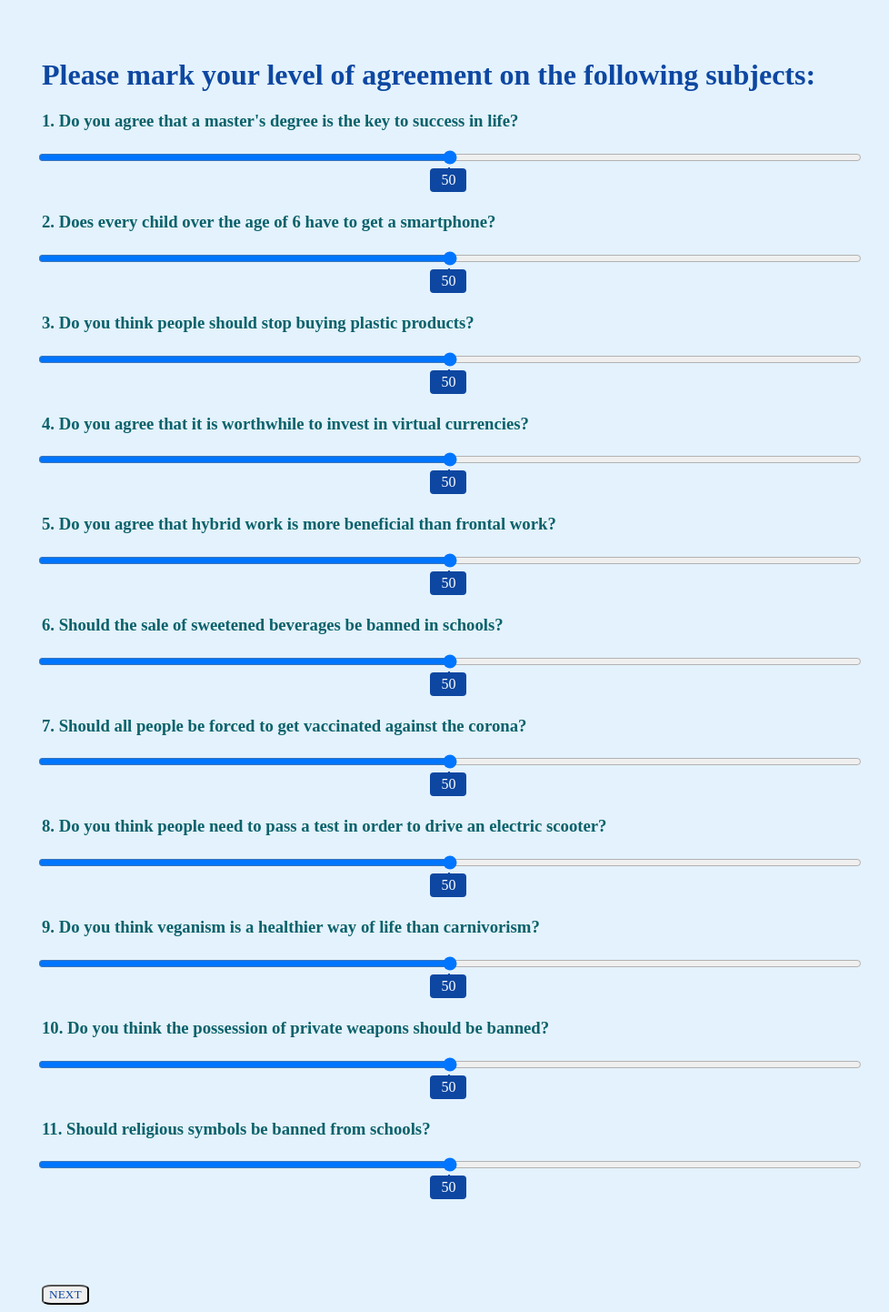
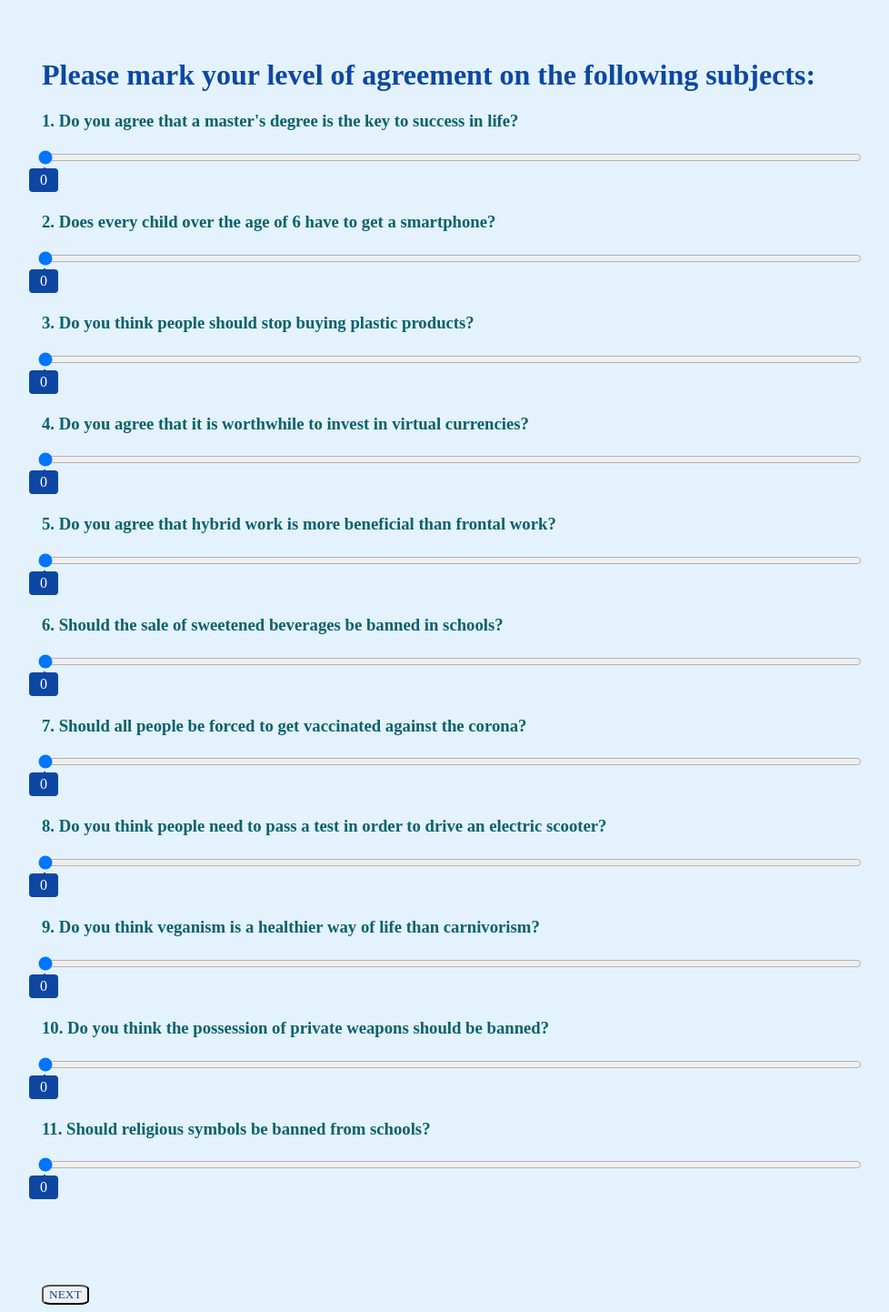
Before and after one commit to shellyfr/FinalProjectServer, a Flask app: page /position in a window 1280 px wide. Shown: the whole page at 91% size, without its empty margins (18-996 px from the left). Run offline with Flask 2, Linux system fonts and the light colour scheme; some libraries are stand-ins or nearby versions.

Commit message:
24/03/22

```diff
--- a/app.py
+++ b/app.py
@@ -1,11 +1,15 @@
-from flask import Flask, render_template
+from flask import Flask, render_template, flash, request, session,url_for, redirect
+from DB.db_Manager import DBManager
+
+
+import script
 
 app = Flask(__name__)
+app.config.from_pyfile('script.py')
 
+app.secret_key = '1234'
 
-# @app.route('/')
-# def hello_world():
-#     return 'Hello World!'
+DB = DBManager()
 
 @app.route('/')
 def home():
@@ -31,11 +35,38 @@ def instructions():
 def arguments():
     return render_template("arguments.html")
 
+@app.route('/opinion')
+def opinion():
+    return render_template("opinion.html")
+
 
 @app.route('/position')
 def position():
     return render_template("position.html")
 
+@app.route('/last_page')
+def last_page():
+    DB.user_finish(session['id'])
+    session.pop('id', None)
+    return render_template("last_page.html")
+
+
+@app.route('/connect',methods= ['POST'])
+def connect():
+    entryCode = request.form['entryCode']
+    group=DB.getgroupnum(entryCode)
+
+    finish = DB.getfinish(entryCode)
+    if group == "":
+        flash('The entry code is wrong, please try again')
+        return redirect('/')
+    elif finish:
+        session['id'] = entryCode
+        return redirect('/consent')
+    else:
+        flash('you already finished your task, thank you!')
+        return redirect('/')
+
 
 if __name__ == '__main__':
     app.run()
--- /dev/null
+++ b/script.py
@@ -0,0 +1,17 @@
+import psycopg2 as ps
+
+DB_HOST = "ec2-3-228-222-169.compute-1.amazonaws.com"
+DB_NAME = "d65unat87kvmcm"
+DB_USER = "lpkkulcjvlcwac"
+DB_PASS = "a807632e5a088ae0029187cfa56b9a4679ebbb173265d59fc00200b35ba2175e"
+
+
+conn = ps.connect(dbname=DB_NAME,user=DB_USER, password= DB_PASS, host=DB_HOST)
+cur = conn.cursor()
+# cur.execute("CREATE TABLE Codes (id INTEGER PRIMARY KEY, groupNum INTEGER);")
+
+conn.commit()
+
+# cur.close()
+#
+# conn.close()
--- a/templates/arguments.html
+++ b/templates/arguments.html
@@ -8,6 +8,8 @@
 </head>
 <body>
 <h1> arguments</h1>
+    <button  onclick="window.location.href='opinion'" type="submit">NEXT </button>
+
 
 </body>
 </html>
--- a/templates/position.html
+++ b/templates/position.html
@@ -13,77 +13,77 @@
     <form>
      <h3>1.	Do you agree that a master's degree is the key to success in life?</h3>
         <div class="range-wrap">
-            <input type="range" class="range" min="0" max="100" value="50">
+            <input type="range" class="range" min="0" max="100" value="0">
             <output class="bubble"></output>
         </div>
      </form>
     <form>
      <h3>2.	Does every child over the age of 6 have to get a smartphone?</h3>
         <div class="range-wrap">
-            <input type="range" class="range" min="0" max="100" value="50">
+            <input type="range" class="range" min="0" max="100" value="0">
             <output class="bubble"></output>
         </div>
      </form>
     <form>
      <h3>3.	Do you think people should stop buying plastic products?</h3>
         <div class="range-wrap">
-            <input type="range" class="range" min="0" max="100" value="50">
+            <input type="range" class="range" min="0" max="100" value="0">
             <output class="bubble"></output>
         </div>
      </form>
     <form>
      <h3>4.	Do you agree that it is worthwhile to invest in virtual currencies?</h3>
         <div class="range-wrap">
-            <input type="range" class="range" min="0" max="100" value="50">
+            <input type="range" class="range" min="0" max="100" value="0">
             <output class="bubble"></output>
         </div>
      </form>
     <form>
      <h3>5.	Do you agree that hybrid work is more beneficial than frontal work?</h3>
         <div class="range-wrap">
-            <input type="range" class="range" min="0" max="100" value="50">
+            <input type="range" class="range" min="0" max="100" value="0">
             <output class="bubble"></output>
         </div>
      </form>
     <form>
      <h3>6.	Should the sale of sweetened beverages be banned in schools?</h3>
         <div class="range-wrap">
-            <input type="range" class="range" min="0" max="100" value="50">
+            <input type="range" class="range" min="0" max="100" value="0">
             <output class="bubble"></output>
         </div>
      </form>
     <form>
      <h3>7.	Should all people be forced to get vaccinated against the corona?</h3>
         <div class="range-wrap">
-            <input type="range" class="range" min="0" max="100" value="50">
+            <input type="range" class="range" min="0" max="100" value="0">
             <output class="bubble"></output>
         </div>
      </form>
     <form>
      <h3>8.	Do you think people need to pass a test in order to drive an electric scooter?</h3>
         <div class="range-wrap">
-            <input type="range" class="range" min="0" max="100" value="50">
+            <input type="range" class="range" min="0" max="100" value="0">
             <output class="bubble"></output>
         </div>
      </form>
     <form>
      <h3>9.	Do you think veganism is a healthier way of life than carnivorism?</h3>
         <div class="range-wrap">
-            <input type="range" class="range" min="0" max="100" value="50">
+            <input type="range" class="range" min="0" max="100" value="0">
             <output class="bubble"></output>
         </div>
      </form>
     <form>
      <h3>10. Do you think the possession of private weapons should be banned?</h3>
         <div class="range-wrap">
-            <input type="range" class="range" min="0" max="100" value="50">
+            <input type="range" class="range" min="0" max="100" value="0">
             <output class="bubble"></output>
         </div>
      </form>
     <form>
      <h3>11. Should religious symbols be banned from schools?</h3>
         <div class="range-wrap">
-            <input type="range" class="range" min="0" max="100" value="50">
+            <input type="range" class="range" min="0" max="100" value="0">
             <output class="bubble"></output>
         </div>
      </form>
```
Also changed, not shown: DB/db_Manager.py (added, +30 -0 lines), templates/final_project.html (+11 -3 lines), templates/last_page.html (added, +10 -0 lines), templates/opinion.html (added, +11 -0 lines).
